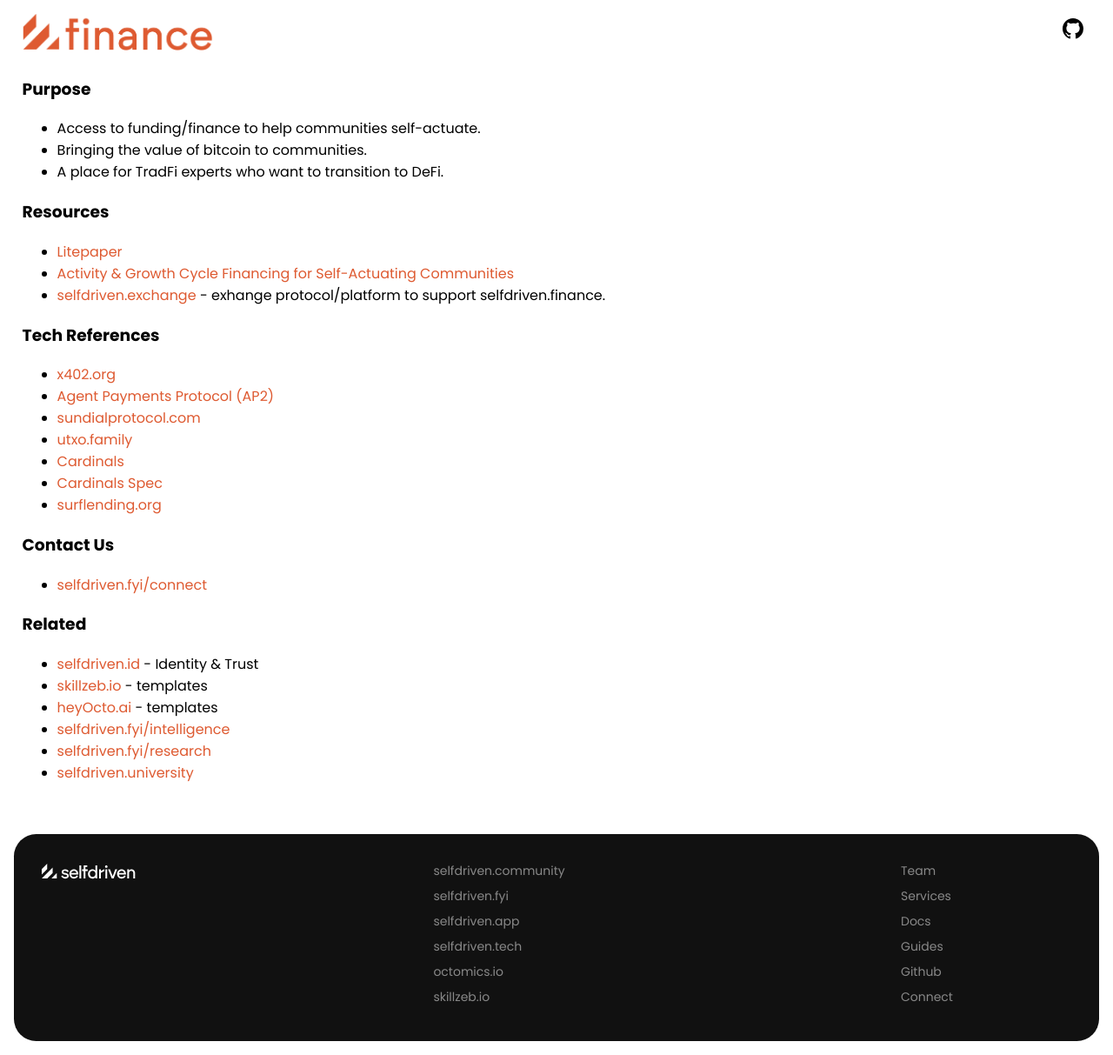
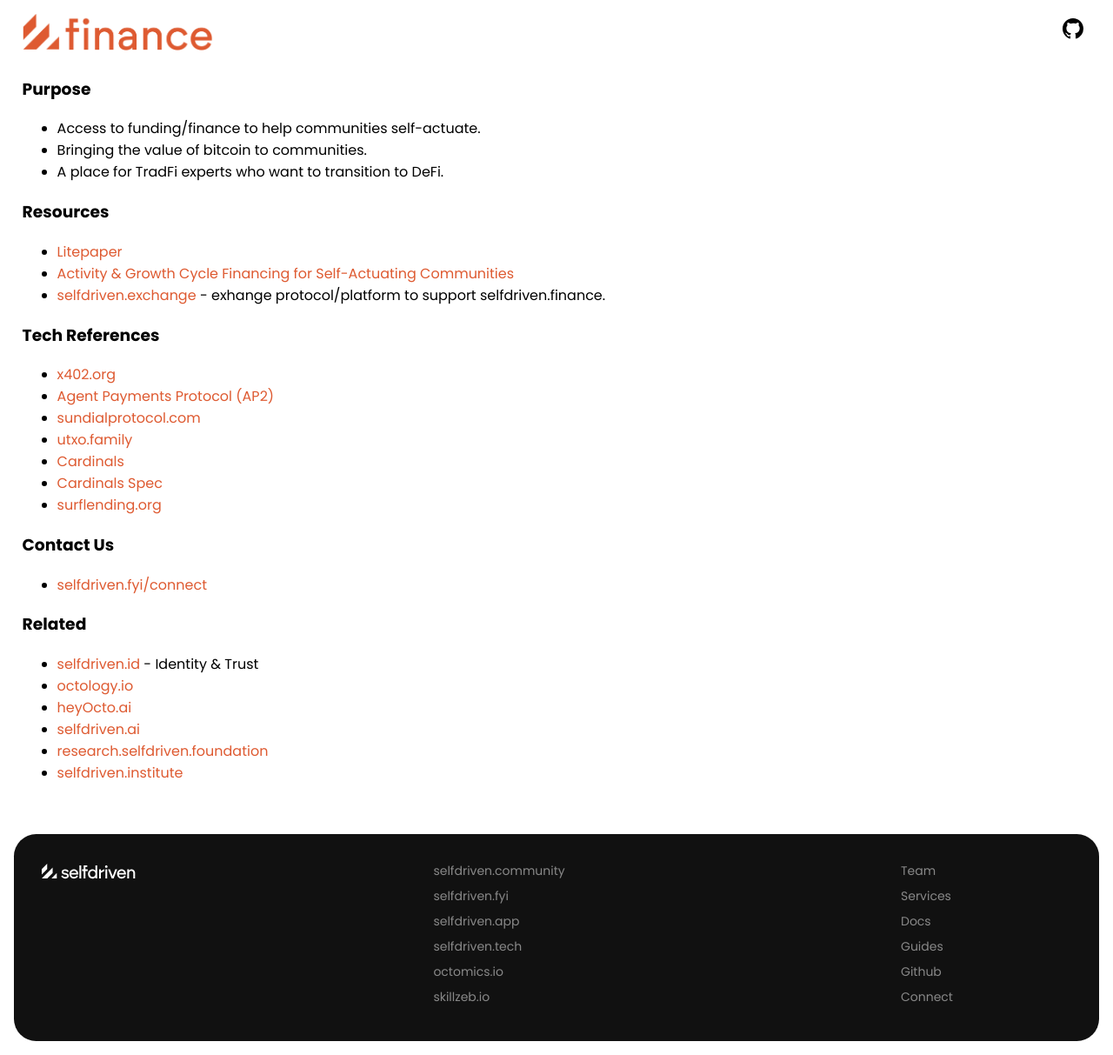
Before and after one commit to selfdriven-foundation/selfdriven-finance, a Jekyll site: the page built from docs/index.md, in a window 1280 px wide. Shown: the whole page at 87% size. Built offline with Jekyll 4.4.1, drawn with Linux system fonts in a browser that asks for light colours.

Commit message:
Update index.md

```diff
--- a/docs/index.md
+++ b/docs/index.md
@@ -32,8 +32,8 @@
 ### Related
 
 - [selfdriven.id](https://selfdriven.id) - Identity & Trust
-- [skillzeb.io](https://skillzeb.io) - templates
-- [heyOcto.ai](https://heyocto.ai) - templates
-- [selfdriven.fyi/intelligence](https://selfdriven.fyi/intelligence)
-- [selfdriven.fyi/research](https://selfdriven.fyi/research)
-- [selfdriven.university](https://selfdriven.university)
+- [octology.io](https://octology.io)
+- [heyOcto.ai](https://heyocto.ai)
+- [selfdriven.ai](https://selfdriven.ai)
+- [research.selfdriven.foundation](https://research.selfdriven.foundation)
+- [selfdriven.institute](https://selfdriven.institute)
```
